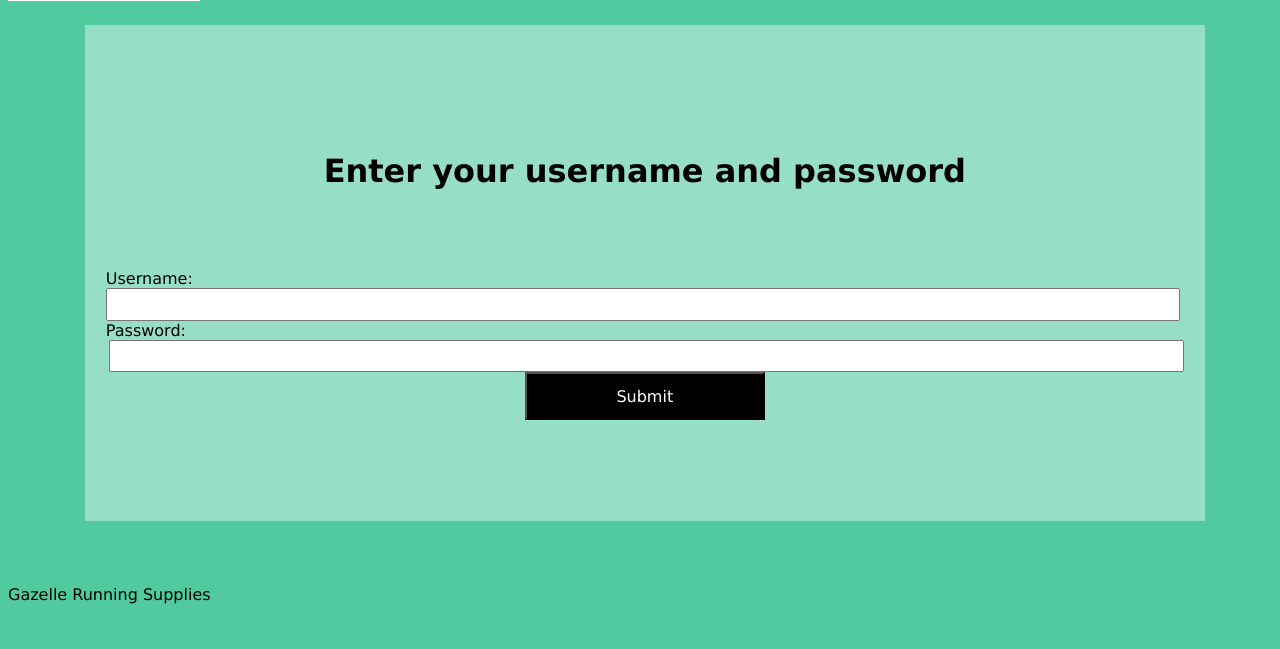
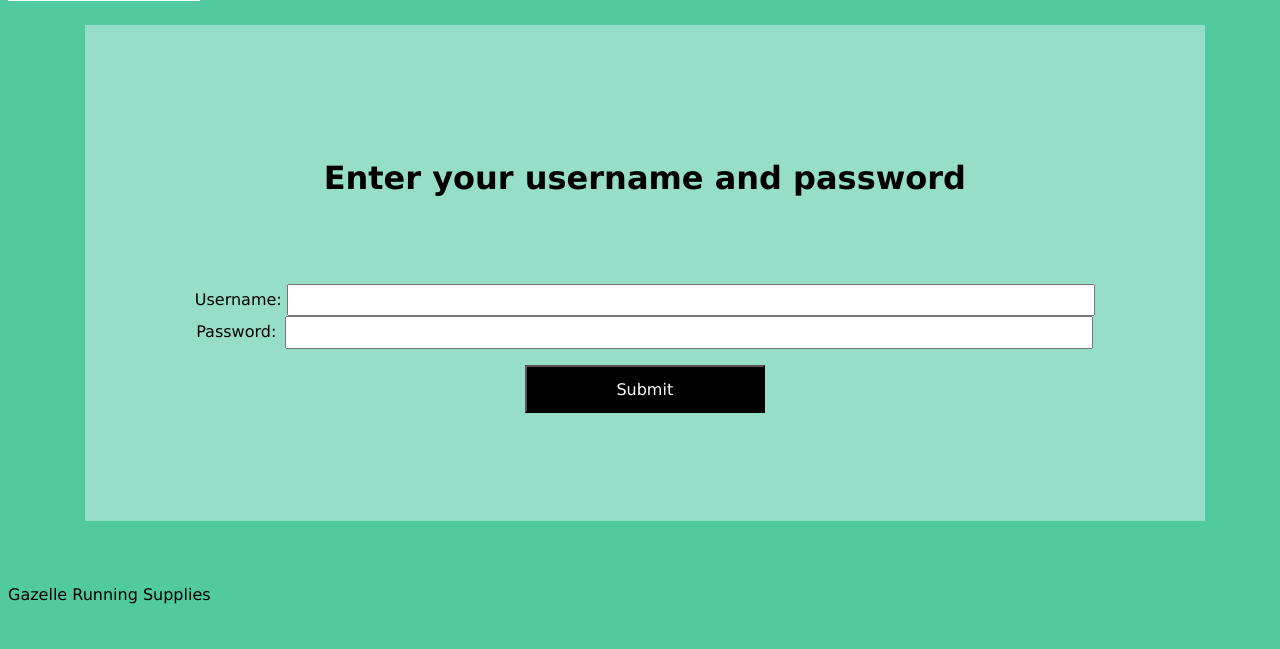
Before and after one commit to PeteTech1990/GazelleRunningSupplies, a PHP site: page /adminLogin.php in a window 1280 px wide. Shown: the part 271-920 px from the top of the page. Run offline with PHP 8.4, Linux system fonts and the light colour scheme.

Commit message:
All Pages spacing and visuals complete

```diff
--- a/styles.css
+++ b/styles.css
@@ -157,6 +157,7 @@ footer {
     background-color: #000000;
     color: #FFFFFF;
     font-size: 1em;
+    margin-top: 1em;
 }
 
 .modalButton{
@@ -244,7 +245,7 @@ footer {
 }
 
     .inputAreas > input {
-        width: 100em;
+        width: 80em;
         height: 2em;
     }
 
@@ -348,12 +349,12 @@ footer {
 }
 
     .inputAreasLogin > input {
-        width: 80em;
+        width: 60em;
         height: 2em;
     }
 
     #txtPassword {
-        margin-left: 0.25em;
+        margin-left: 0.3em;
     }
 
 #userDetailsForm {
@@ -524,7 +525,7 @@ footer {
     margin: 15% auto; /* 15% from the top and centered */
     padding: 20px;
     border: 1px solid #888;
-    width: 20vw;
+    width: 30vw;
     height: fit-content;
     min-height: 75vh;
 }
@@ -554,6 +555,6 @@ footer {
     border: 1px solid #888;
     width: 30vw;
     height: fit-content;
-    min-height: 65vh;
+    min-height: 80vh;
 
 }
```
Also changed, not shown: 1 other file.
